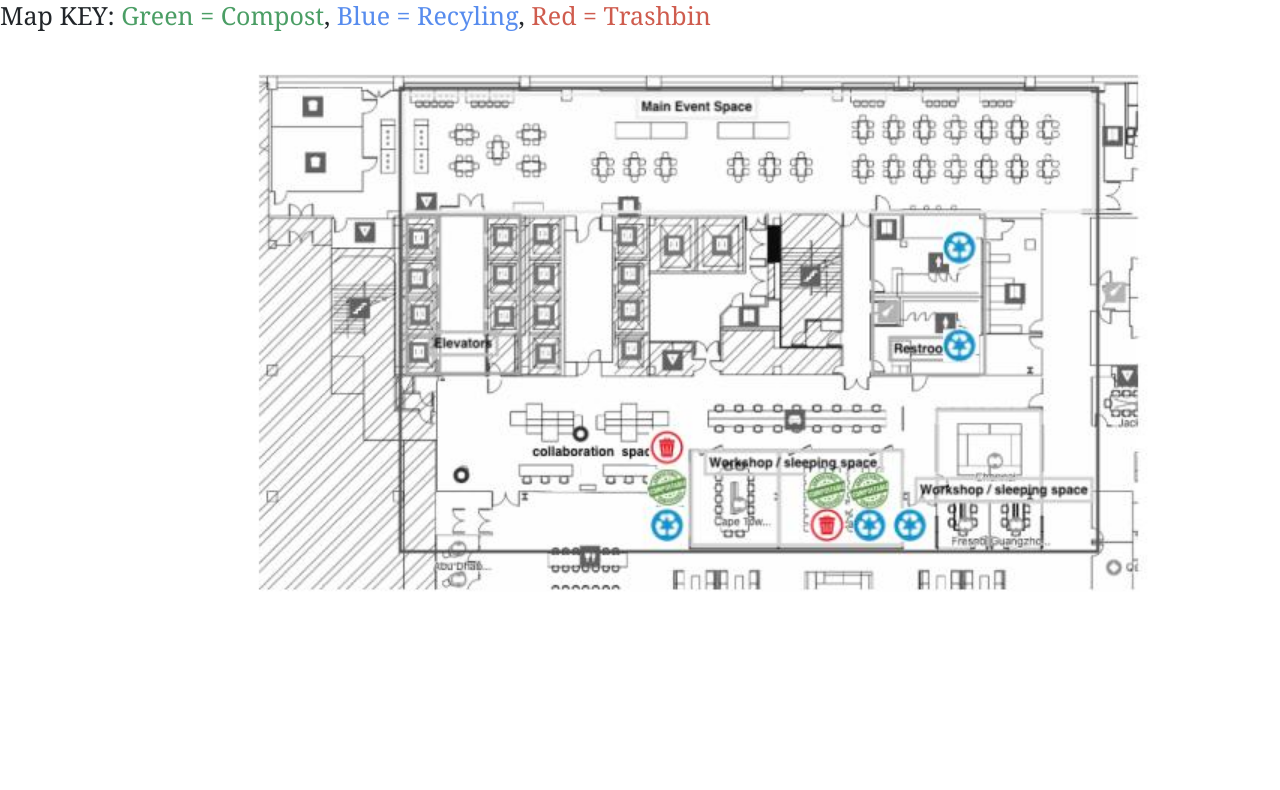
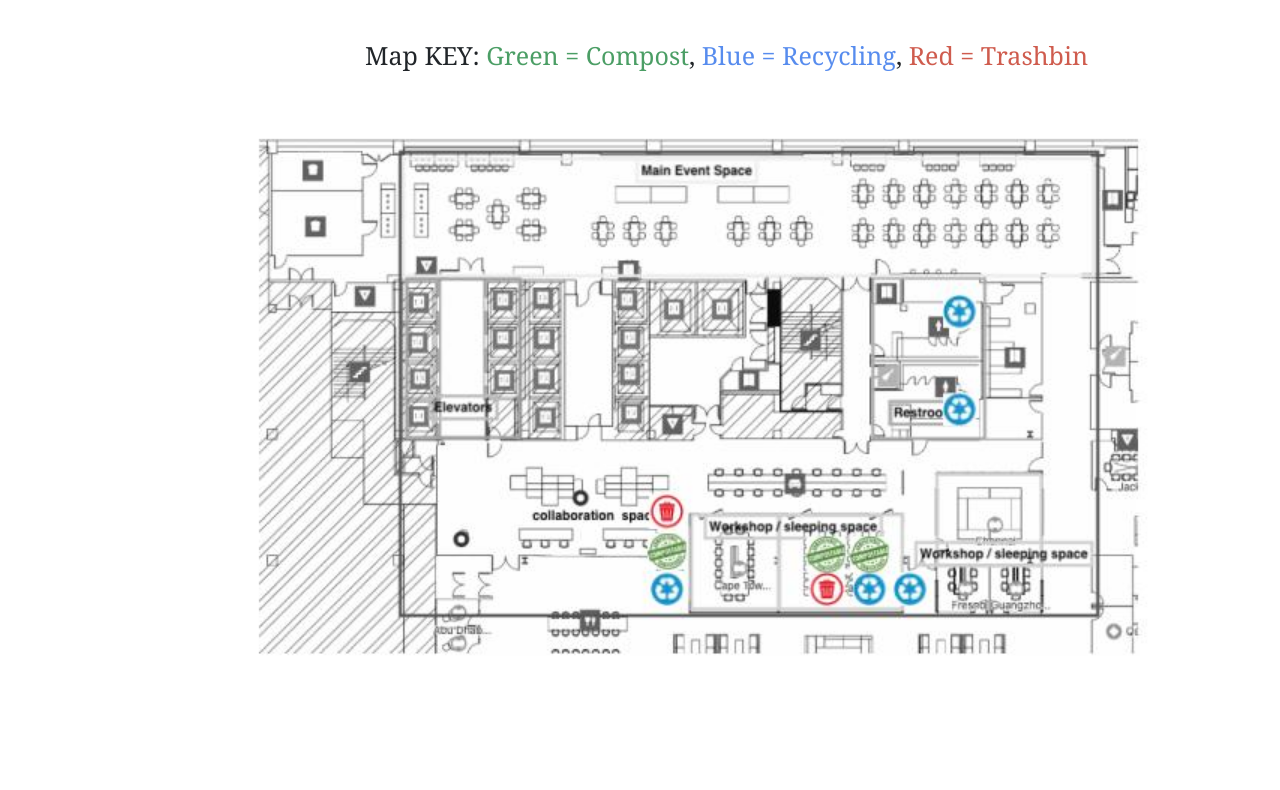
Before and after one commit to MicaHorton/hqrecycle, a plain HTML site: page public/map.html in a window 1280 px wide. Shown: the part 79-869 px from the top of the page. Drawn offline with nearby package versions, Linux system fonts and the light colour scheme.

Commit message:
fixed spelling of recycling

```diff
--- a/public/map.html
+++ b/public/map.html
@@ -28,7 +28,7 @@
     </nav>
 
     <div class="pageContent1">
-        <p id="key">Map KEY: <span id="green">Green = Compost</span>, <span id="blue">Blue = Recyling</span>, <span id="red">Red = Trashbin</span></p>
+        <p id="key">Map KEY: <span id="green">Green = Compost</span>, <span id="blue">Blue = Recycling</span>, <span id="red">Red = Trashbin</span></p>
 
     </div>
 
--- a/public/style.css
+++ b/public/style.css
@@ -23,7 +23,6 @@
     color: rgb(87, 140, 238);
 }
 
-slkadk
 
 /* Styling Item Page*/
 .pageContent1 {
```
